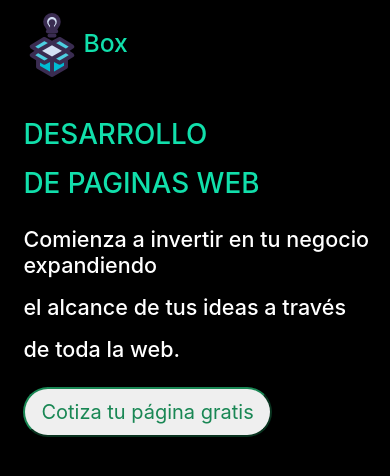
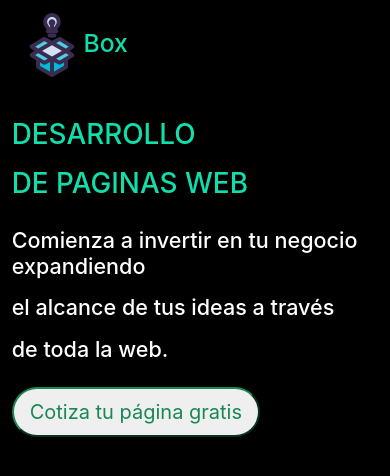
Before and after one commit to Box-MDE/portfolio, a React (Create React App) app: page / in a window 390 px wide. Shown: the top 476 px of the page. Built offline with nearby package versions, Linux system fonts and the light colour scheme.

Commit message:
acomodando estilos

```diff
--- a/src/App.css
+++ b/src/App.css
@@ -51,6 +51,7 @@
 
   .info{
     display: block;
+    margin-left: 3%;
   }
 
   .rounded{
```
